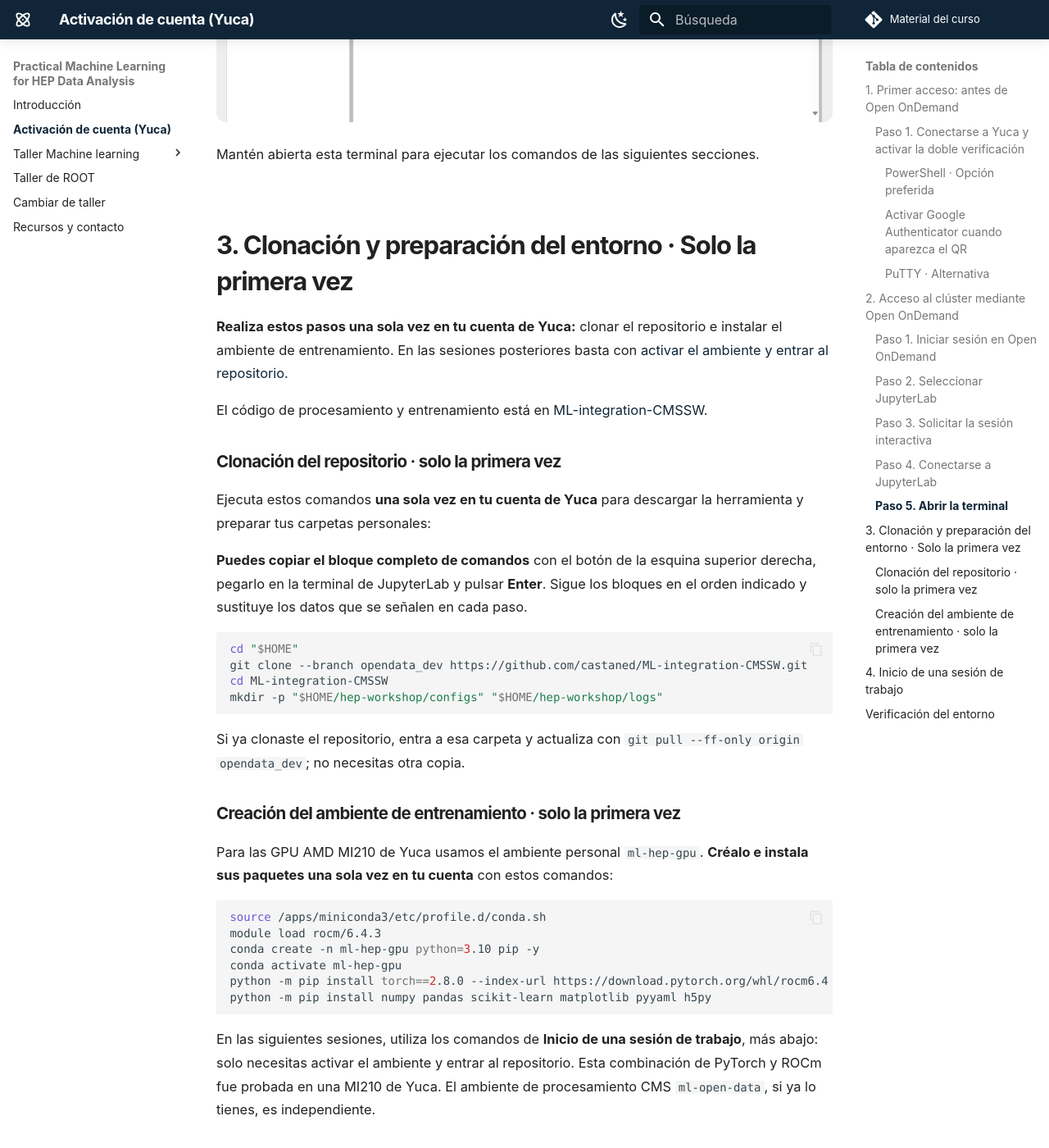
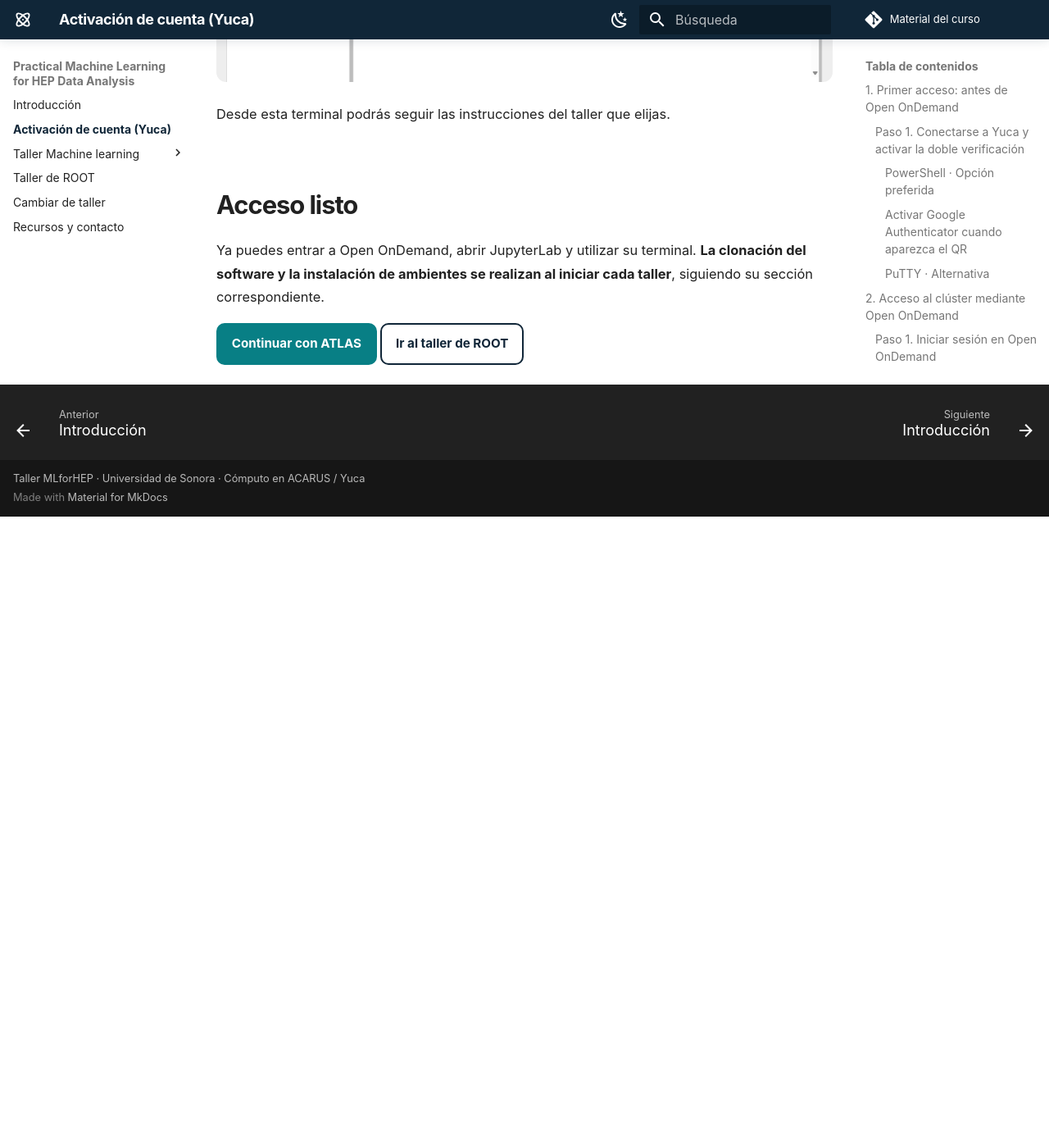
Before and after one commit to castaned/practical-ml-hep, an MkDocs documentation site: the page built from docs/preparacion.md, in a window 1280 px wide and 1400 px high, scrolled down 6031 px. Shown: the whole window at 82% size. Built offline with MkDocs 1.6.1 and Material for MkDocs 9.7.7, drawn with Linux system fonts in a browser that asks for light colours; comment, search, counter and statistics services are not loaded; after the commit the page ends 6661 px from its top, so only the background shows below that; some of the changed text lies outside the part shown.

Commit message:
Move software and GPU setup from Yuca access into ATLAS preparation

````diff
--- /dev/null
+++ b/docs/atlas-preparacion.md
@@ -0,0 +1,66 @@
+# ATLAS · Preparar el entorno
+
+Realiza esta preparación **cuando vayas a comenzar el ejercicio ATLAS**, después de [acceder a JupyterLab en Yuca](preparacion.md). Aquí se descarga el software y se instala el ambiente de entrenamiento GPU; no es necesario hacerlo para entrar a Open OnDemand ni para el taller ROOT.
+
+## 1. Clonar e instalar · Solo la primera vez
+
+**Realiza estos pasos una sola vez en tu cuenta de Yuca:** clonar el repositorio e instalar el ambiente de entrenamiento. En las sesiones posteriores basta con [activar el ambiente y entrar al repositorio](#2-iniciar-una-sesion-atlas).
+
+El código de procesamiento y entrenamiento está en [ML-integration-CMSSW](https://github.com/castaned/ML-integration-CMSSW/tree/opendata_dev).
+
+### Clonación del repositorio · solo la primera vez {#clonar-repositorio}
+
+Ejecuta estos comandos **una sola vez en tu cuenta de Yuca** para descargar la herramienta y preparar tus carpetas personales:
+
+**Puedes copiar el bloque completo de comandos** con el botón de la esquina superior derecha, pegarlo en la terminal de JupyterLab y pulsar **Enter**. Sigue los bloques en el orden indicado y sustituye los datos que se señalen en cada paso.
+
+```bash
+cd "$HOME"
+git clone --branch opendata_dev https://github.com/castaned/ML-integration-CMSSW.git
+cd ML-integration-CMSSW
+mkdir -p "$HOME/hep-workshop/configs" "$HOME/hep-workshop/logs"
+```
+
+Si ya clonaste el repositorio, entra a esa carpeta y actualiza con `git pull --ff-only origin opendata_dev`; no necesitas otra copia.
+
+### Creación del ambiente de entrenamiento · solo la primera vez {#crear-ambiente}
+
+Para las GPU AMD MI210 de Yuca usamos el ambiente personal `ml-hep-gpu`. **Créalo e instala sus paquetes una sola vez en tu cuenta** con estos comandos:
+
+```bash
+source /apps/miniconda3/etc/profile.d/conda.sh
+module load rocm/6.4.3
+conda create -n ml-hep-gpu python=3.10 pip -y
+conda activate ml-hep-gpu
+python -m pip install torch==2.8.0 --index-url https://download.pytorch.org/whl/rocm6.4
+python -m pip install numpy pandas scikit-learn matplotlib pyyaml h5py
+```
+
+En las siguientes sesiones, utiliza los comandos de **Inicio de una sesión de trabajo**, más abajo: solo necesitas activar el ambiente y entrar al repositorio. Esta combinación de PyTorch y ROCm fue probada en una MI210 de Yuca. El ambiente de procesamiento CMS `ml-open-data`, si ya lo tienes, es independiente.
+
+## 2. Iniciar una sesión ATLAS
+
+Si vienes de CMS o del taller ROOT, utiliza la pestaña **ATLAS** de [Cambiar de taller](ambientes.md). Si abres una terminal nueva para continuar en ATLAS, ejecuta el siguiente bloque.
+
+**Cada vez que inicies una nueva sesión de JupyterLab y abras la terminal, ejecuta estos comandos.** Repítelos también si abres otra terminal: activan el ambiente de trabajo y te sitúan en el repositorio.
+
+```bash
+source /apps/miniconda3/etc/profile.d/conda.sh
+module load rocm/6.4.3
+conda activate ml-hep-gpu
+cd "$HOME/ML-integration-CMSSW"
+```
+
+La terminal debe mostrar `(ml-hep-gpu)`. Ya puedes seguir el laboratorio con tu YAML.
+
+Los datos originales estarán en la carpeta compartida:
+
+```bash
+ls -lh /lustre/cursos/curso07/datos/ATLAS_HiggsChallenge/
+```
+
+No necesitas descargarlos ni modificarlos. Tus YAML, registros y resultados se guardan en `hep-workshop` dentro de tu cuenta.
+
+Con el ambiente `ml-hep-gpu` activo y los datos accesibles, continúa con el benchmark.
+
+[Continuar: benchmark ATLAS](laboratorio.md){ .md-button .md-button--primary }
--- a/docs/preparacion.md
+++ b/docs/preparacion.md
@@ -1,6 +1,6 @@
-# Acceso y configuración del entorno en Yuca
+# Activación de cuenta y acceso a Yuca
 
-Las prácticas se realizarán en **Yuca, el clúster de alto rendimiento de la Universidad de Sonora, operado por ACARUS**. En esta sección prepararás el acceso y el entorno para procesar los datos y entrenar las redes con el software [ML-integration-CMSSW](https://github.com/castaned/ML-integration-CMSSW).
+Las prácticas se realizarán en **Yuca, el clúster de alto rendimiento de la Universidad de Sonora, operado por ACARUS**. En esta sección activarás tu cuenta, configurarás la doble verificación y accederás a **Open OnDemand y JupyterLab**.
 
 ## 1. Primer acceso: antes de Open OnDemand
 
@@ -106,74 +106,11 @@ En JupyterLab, abrir **File → New → Terminal**, o utilizar **+** para abrir
 
 ![Terminal de Yuca abierta dentro de JupyterLab](assets/yuca/05-terminal.png)
 
-Mantén abierta esta terminal para ejecutar los comandos de las siguientes secciones.
+Desde esta terminal podrás seguir las instrucciones del taller que elijas.
 
-## 3. Clonación y preparación del entorno · Solo la primera vez {#3-clonacion-y-preparacion-del-entorno-de-analisis}
+## Acceso listo
 
-**Realiza estos pasos una sola vez en tu cuenta de Yuca:** clonar el repositorio e instalar el ambiente de entrenamiento. En las sesiones posteriores basta con [activar el ambiente y entrar al repositorio](#4-inicio-de-una-sesion-de-trabajo).
+Ya puedes entrar a Open OnDemand, abrir JupyterLab y utilizar su terminal. **La clonación del software y la instalación de ambientes se realizan al iniciar cada taller**, siguiendo su sección correspondiente.
 
-El código de procesamiento y entrenamiento está en [ML-integration-CMSSW](https://github.com/castaned/ML-integration-CMSSW/tree/opendata_dev).
-
-### Clonación del repositorio · solo la primera vez {#clonar-repositorio}
-
-Ejecuta estos comandos **una sola vez en tu cuenta de Yuca** para descargar la herramienta y preparar tus carpetas personales:
-
-**Puedes copiar el bloque completo de comandos** con el botón de la esquina superior derecha, pegarlo en la terminal de JupyterLab y pulsar **Enter**. Sigue los bloques en el orden indicado y sustituye los datos que se señalen en cada paso.
-
-```bash
-cd "$HOME"
-git clone --branch opendata_dev https://github.com/castaned/ML-integration-CMSSW.git
-cd ML-integration-CMSSW
-mkdir -p "$HOME/hep-workshop/configs" "$HOME/hep-workshop/logs"
-```
-
-Si ya clonaste el repositorio, entra a esa carpeta y actualiza con `git pull --ff-only origin opendata_dev`; no necesitas otra copia.
-
-### Creación del ambiente de entrenamiento · solo la primera vez {#crear-ambiente}
-
-Para las GPU AMD MI210 de Yuca usamos el ambiente personal `ml-hep-gpu`. **Créalo e instala sus paquetes una sola vez en tu cuenta** con estos comandos:
-
-```bash
-source /apps/miniconda3/etc/profile.d/conda.sh
-module load rocm/6.4.3
-conda create -n ml-hep-gpu python=3.10 pip -y
-conda activate ml-hep-gpu
-python -m pip install torch==2.8.0 --index-url https://download.pytorch.org/whl/rocm6.4
-python -m pip install numpy pandas scikit-learn matplotlib pyyaml h5py
-```
-
-En las siguientes sesiones, utiliza los comandos de **Inicio de una sesión de trabajo**, más abajo: solo necesitas activar el ambiente y entrar al repositorio. Esta combinación de PyTorch y ROCm fue probada en una MI210 de Yuca. El ambiente de procesamiento CMS `ml-open-data`, si ya lo tienes, es independiente.
-
-## 4. Inicio de una sesión de trabajo
-
-**Este bloque inicia ATLAS.** Si vienes de CMS o del curso de ROOT, utiliza [Cambiar de taller](ambientes.md) para activar las herramientas correctas. Dentro del taller de machine learning, solo CMS requiere ROOT para procesar los NanoAOD.
-
-**Cada vez que inicies una nueva sesión de JupyterLab y abras la terminal, ejecuta estos comandos.** Repítelos también si abres otra terminal: activan el ambiente de trabajo y te sitúan en el repositorio.
-
-```bash
-source /apps/miniconda3/etc/profile.d/conda.sh
-module load rocm/6.4.3
-conda activate ml-hep-gpu
-cd "$HOME/ML-integration-CMSSW"
-```
-
-La terminal debe mostrar `(ml-hep-gpu)`. Ya puedes seguir el laboratorio con tu YAML.
-
-Los datos originales estarán en la carpeta compartida:
-
-```bash
-ls -lh /lustre/cursos/curso07/datos/ATLAS_HiggsChallenge/
-```
-
-No necesitas descargarlos ni modificarlos. Tus YAML, registros y resultados se guardan en `hep-workshop` dentro de tu cuenta.
-
-## Verificación del entorno
-
-<ul class="environment-checks">
-<li>Puedo entrar a Yuca y abrir una terminal.</li>
-<li>Mi terminal muestra <code>(ml-hep-gpu)</code> y estoy en <code>ML-integration-CMSSW</code>.</li>
-<li>Puedo ver el archivo compartido del challenge.</li>
-
-</ul>
-
-[Continuar con ATLAS Higgs Challenge](atlas.md){ .md-button .md-button--primary }
+[Continuar con ATLAS](atlas.md){ .md-button .md-button--primary }
+[Ir al taller de ROOT](curso-root.md){ .md-button }
--- a/docs/recursos.md
+++ b/docs/recursos.md
@@ -30,7 +30,7 @@ Agradecemos al **Área de Cómputo de Alto Rendimiento (ACARUS) de la Universida
 
 - [Infraestructura y características de Yuca](https://acarus.unison.mx/hardware/).
 - [Acceso a Open OnDemand](https://yucaood.acarus.unison.mx/).
-- [Preparación de la cuenta y del entorno para el taller](preparacion.md).
+- [Activación de cuenta y acceso a Yuca](preparacion.md).
 
 ## Acerca del instructor
 
--- a/mkdocs.yml
+++ b/mkdocs.yml
@@ -56,6 +56,7 @@ nav:
       - ATLAS:
           - Introducción: atlas.md
           - Procesos y variables: fisica.md
+          - Preparar el entorno: atlas-preparacion.md
           - Benchmark: laboratorio.md
           - Variaciones y resultados: variaciones.md
           - Conclusiones: conclusiones.md
````
Also changed, not shown: docs/cms-procesamiento.md (+2 -0 lines), docs/fisica.md (+1 -1 lines), docs/laboratorio.md (+2 -2 lines).
